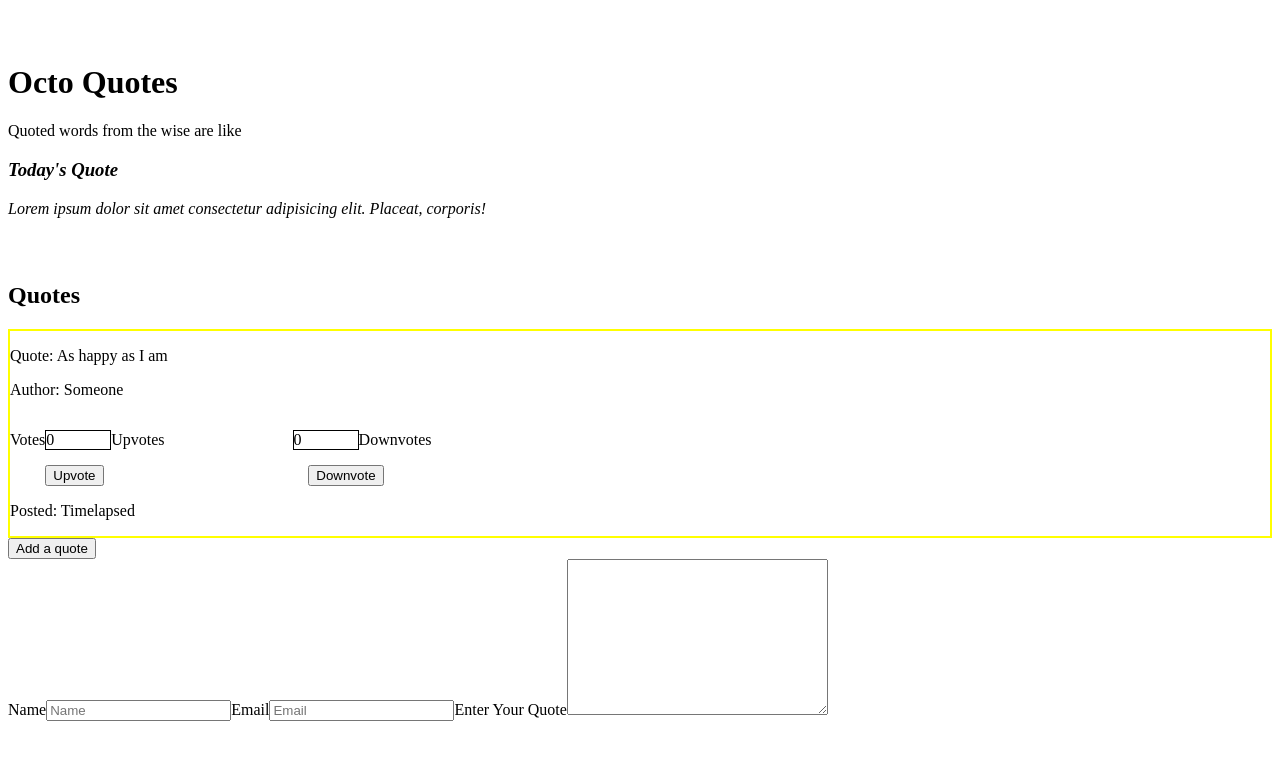
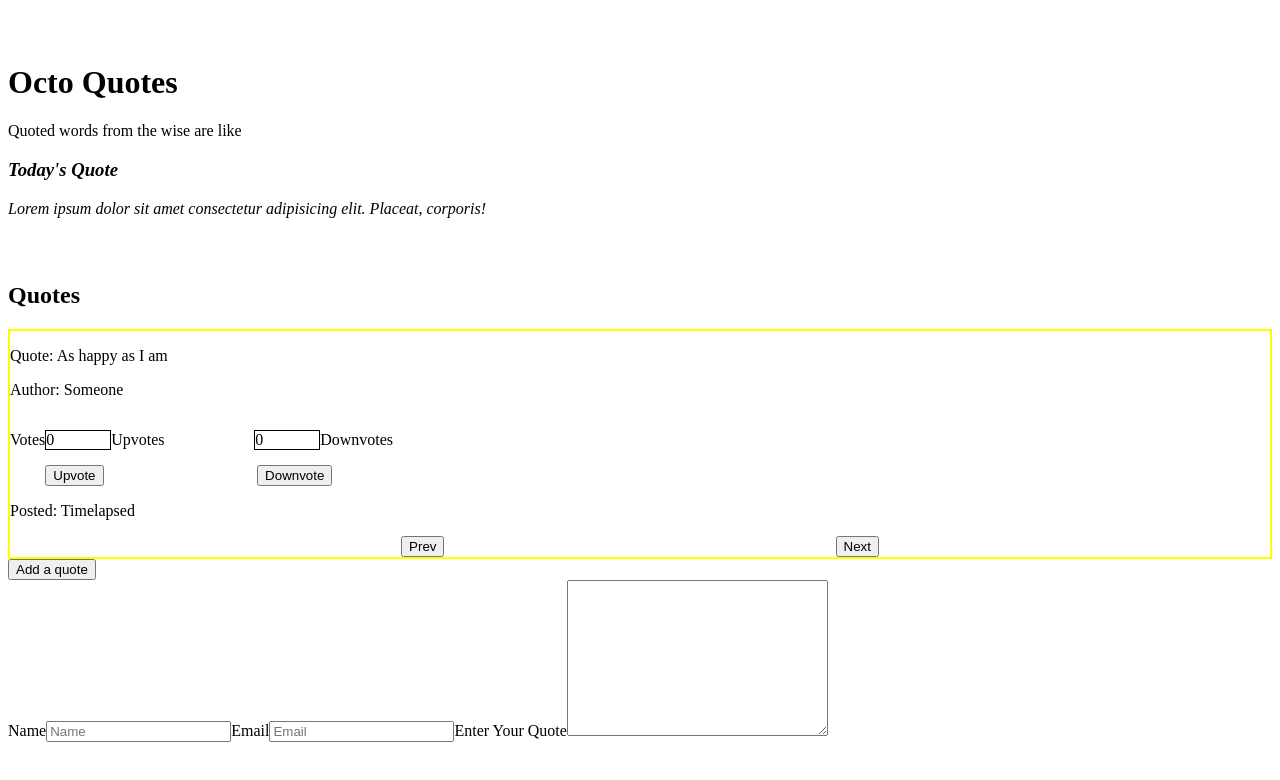
Before and after one commit to Daniel6996-arch/Octo-quotes, an Angular app: page / in a window 1280 px wide. Shown: the top 780 px of the page. Built offline with nearby package versions, Linux system fonts and the light colour scheme.

Commit message:
add edits to my quotes-text.c.html/quotes-text.c.css

```diff
--- a/src/app/quotes-text/quotes-text.component.css
+++ b/src/app/quotes-text/quotes-text.component.css
@@ -10,7 +10,7 @@
 }
 .downvote-box{
     border: 1px solid black;
-    margin-left: 10vw;
+    margin-left: 7vw;
     width: 5vw;
 }
 .col{
@@ -18,7 +18,7 @@
     flex-direction: column;
 }
 .margin-left{
-    margin-left: 16vw;
+    margin-left: 12vw;
 }
 .article{
     border: 2px solid yellow;
@@ -31,3 +31,7 @@
     display: flex;
     flex-direction: row;
 }
+.justify-btn{
+    display: flex;
+    justify-content: space-evenly;
+}
--- a/src/app/quotes-text/quotes-text.component.html
+++ b/src/app/quotes-text/quotes-text.component.html
@@ -22,6 +22,10 @@
         </div>
         <p><span>Posted: </span>Timelapsed</p>
     </div>
+    <div [ngClass] = "'justify-btn'">
+        <button>Prev</button>
+        <button>Next</button>
+    </div>
 </div>
 <button>Add a quote</button>
 <app-quotes-form></app-quotes-form>
```
